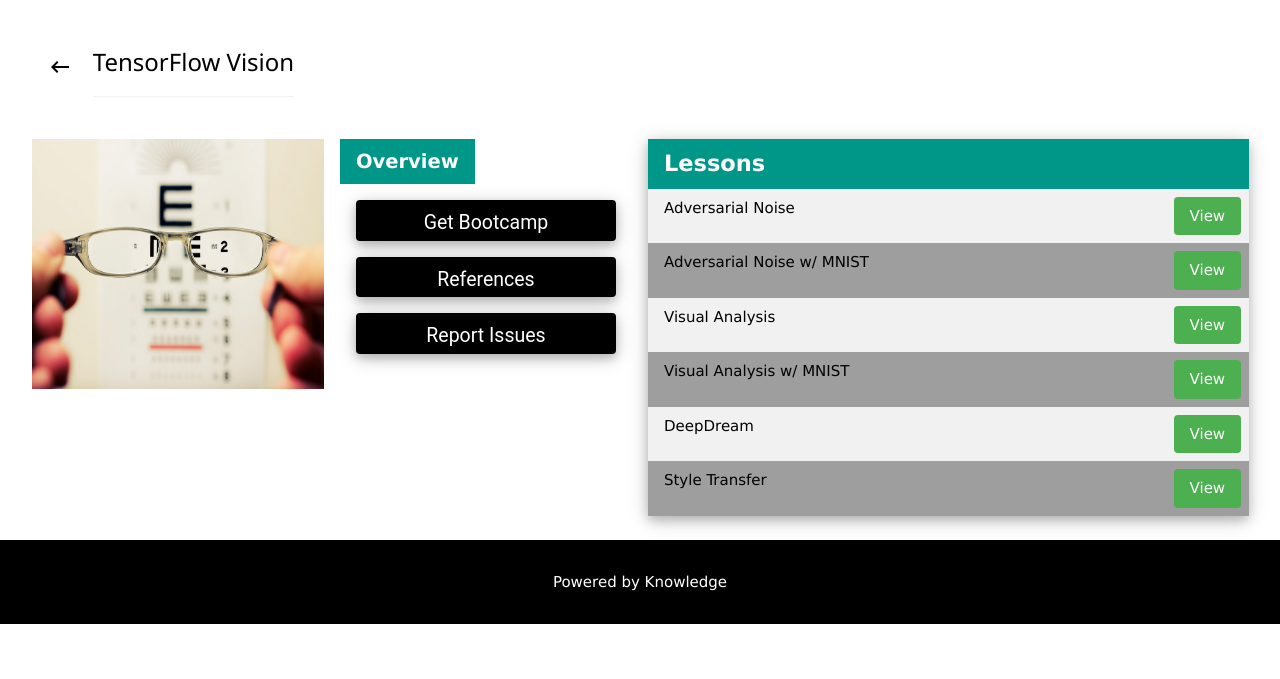
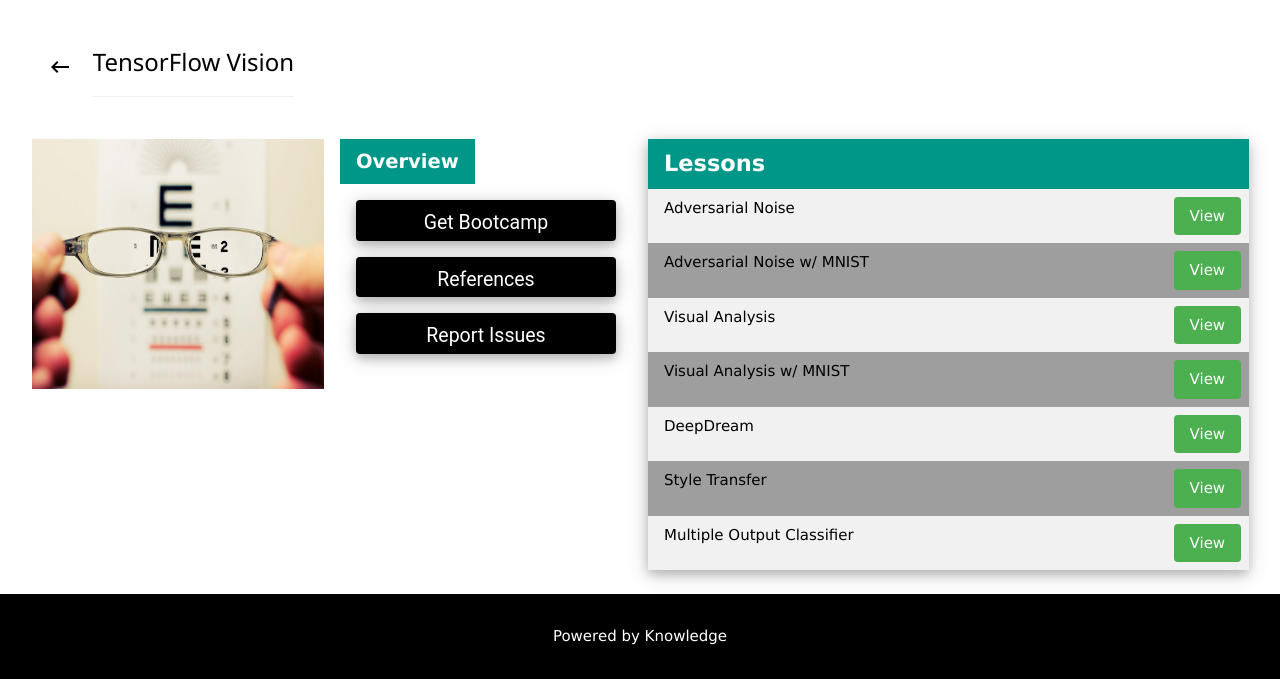
Before and after one commit to dc-aihub/dc-aihub.github.io, a plain HTML site: page hub/tensorflow/tensorflow-vision.html in a window 1280 px wide. Shown: the part 1036-1715 px from the top of the page. Before the commit the page ends 1660 px from the top, so only its background shows below. Drawn offline with nearby package versions, Linux system fonts and the light colour scheme.

Commit message:
New Lesson - TensorFlow Vision - Lesson 6
Multiple Output Vehicle Classifier

```diff
--- a/hub/tensorflow/tensorflow-vision.html
+++ b/hub/tensorflow/tensorflow-vision.html
@@ -142,6 +142,13 @@
                     href="http://nbviewer.jupyter.org/github/dc-aihub/tensorflow/blob/master/vision/Lesson5_Style_Transfer.ipynb">View</a>
                 </td>
               </tr>
+              <tr class="w3-light-gray">
+                <td class="left-toc">Multiple Output Classifier</td>
+                <td class="right-toc">
+                  <a class="w3-button w3-green w3-hover-green w3-round w3-hover-shadow"
+                    href="http://nbviewer.jupyter.org/github/dc-aihub/tensorflow/blob/master/vision/Lesson6_Multiple_Output_Classifier.ipynb">View</a>
+                </td>
+              </tr>
             </table>
           </div>
       </div>
```
